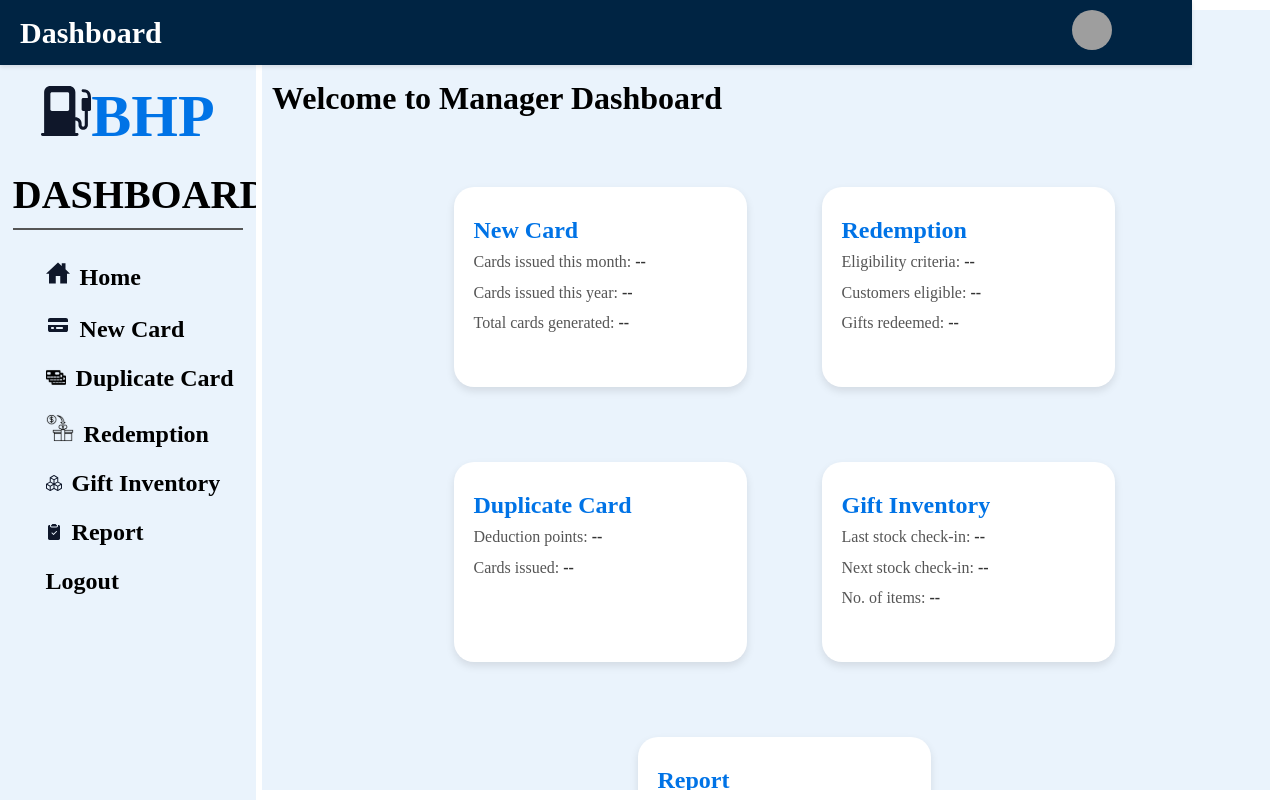
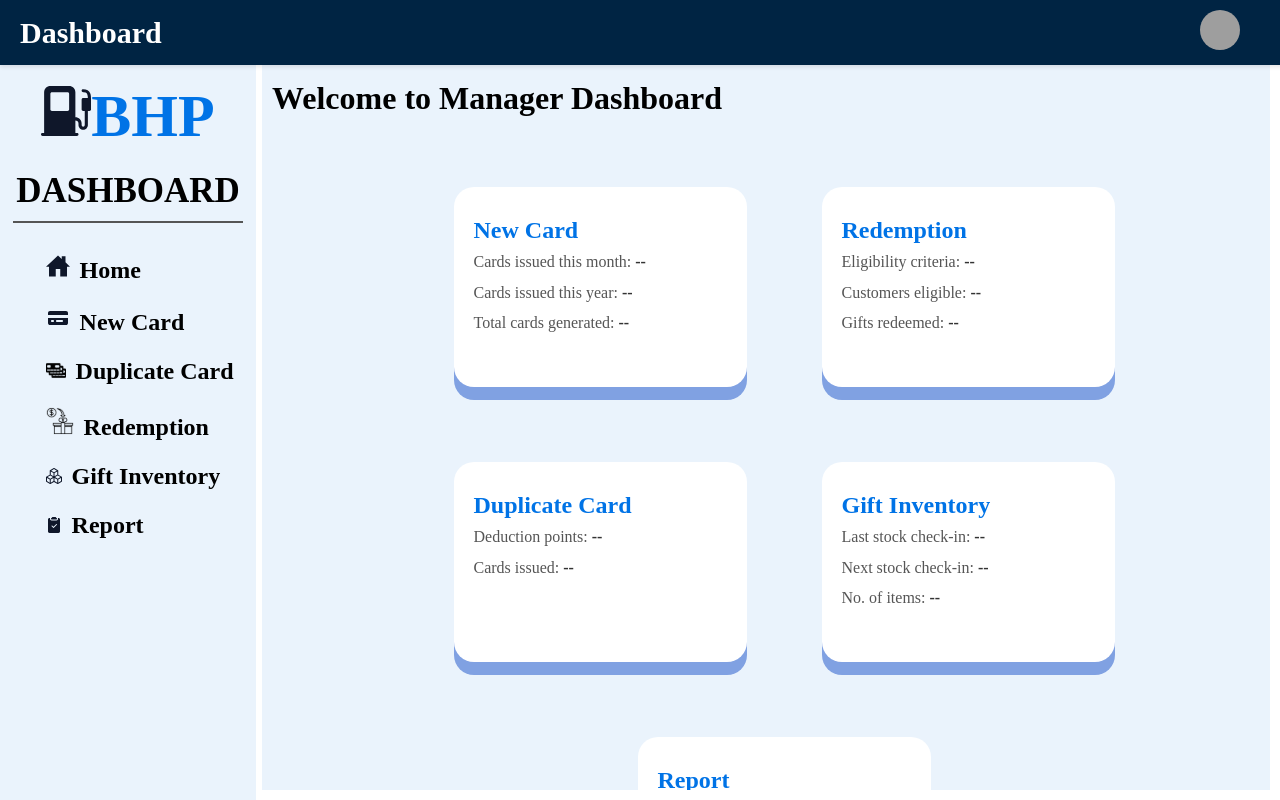
Before and after one commit to Kavya5426/Balaji-Petrol, a React (Create React App) app: page /Balaji-Petrol/manager-dashboard in a window 1280 px wide. Built offline with nearby package versions, Linux system fonts and the light colour scheme; grey boxes are pictures that could not be loaded; a web font is replaced by a local one.

Commit message:
modified manager dash

```diff
--- a/src/components/ManagerDashboard/GiftInventory.jsx
+++ b/src/components/ManagerDashboard/GiftInventory.jsx
@@ -56,7 +56,7 @@ const GiftInventory = () => {
       {showPopup === "giftIn" && (
         <div className="popup">
           <h3>Gift-in</h3>
-          <form>
+          <form className="gift-in-form" style={{ width: "400px" }}>
             <label>Item Name:</label>
             <input type="text" placeholder="Enter item name" />
             <label>Points Needed:</label>
@@ -74,7 +74,7 @@ const GiftInventory = () => {
         <div className="popup">
           <h3>Gift-stock</h3>
           <div className="table-wrapper">
-          <table className="inventory-table" >
+          <table className="inventory-table" style={{ width: "700px" }}>
             <thead>
               <tr>
                 <th>Item Name</th>
@@ -93,7 +93,7 @@ const GiftInventory = () => {
       {showPopup === "redeemedGifts" && (
         <div className="popup">
           <h3>Redeemed Gifts</h3>
-          <div className="table-wrapper">
+          <div className="table-wrapper" style={{ width: "900px" }}>
           <table className="inventory-table">
             <thead>
               <tr>
--- a/src/components/ManagerDashboard/ManagerDashboard.jsx
+++ b/src/components/ManagerDashboard/ManagerDashboard.jsx
@@ -194,9 +194,9 @@ Gift Inventory
 </svg>
 Report
         </div>
-        <div className="dashboard-item" onClick={handleLogout}>
+        {/* <div className="dashboard-item" onClick={handleLogout}>
           Logout
-        </div>
+        </div> */}
       </div>
 
       {/* Sections */}
--- a/src/styling/ManagerDashboard.css
+++ b/src/styling/ManagerDashboard.css
@@ -51,9 +51,9 @@ body {
   position: fixed;
   top: 0;
   left: 0;
-  width: 90%;
+  width: 100%;
   height: 45px;
-  background-color: #025ead;
+  background-color: #002443;
   color: white;
   display: flex;
   align-items: center;
@@ -154,7 +154,7 @@ body {
 
 .dashboard-title {
   color: rgb(0, 0, 0);
-  font-size: 40px;
+  font-size: 35px;
   font-weight: bold;
   margin-bottom: 20px;
   text-align: center;
@@ -266,7 +266,7 @@ body {
   background-color: #fff;
   border: 1px solid var(--primary-orange);
   border-radius: 20px;
-  box-shadow: 0 4px 8px #0000001a;
+  box-shadow: 0 13px 0px #80a1e2;
   padding: 0 20px;
   position: relative;
   text-align: left;
```
